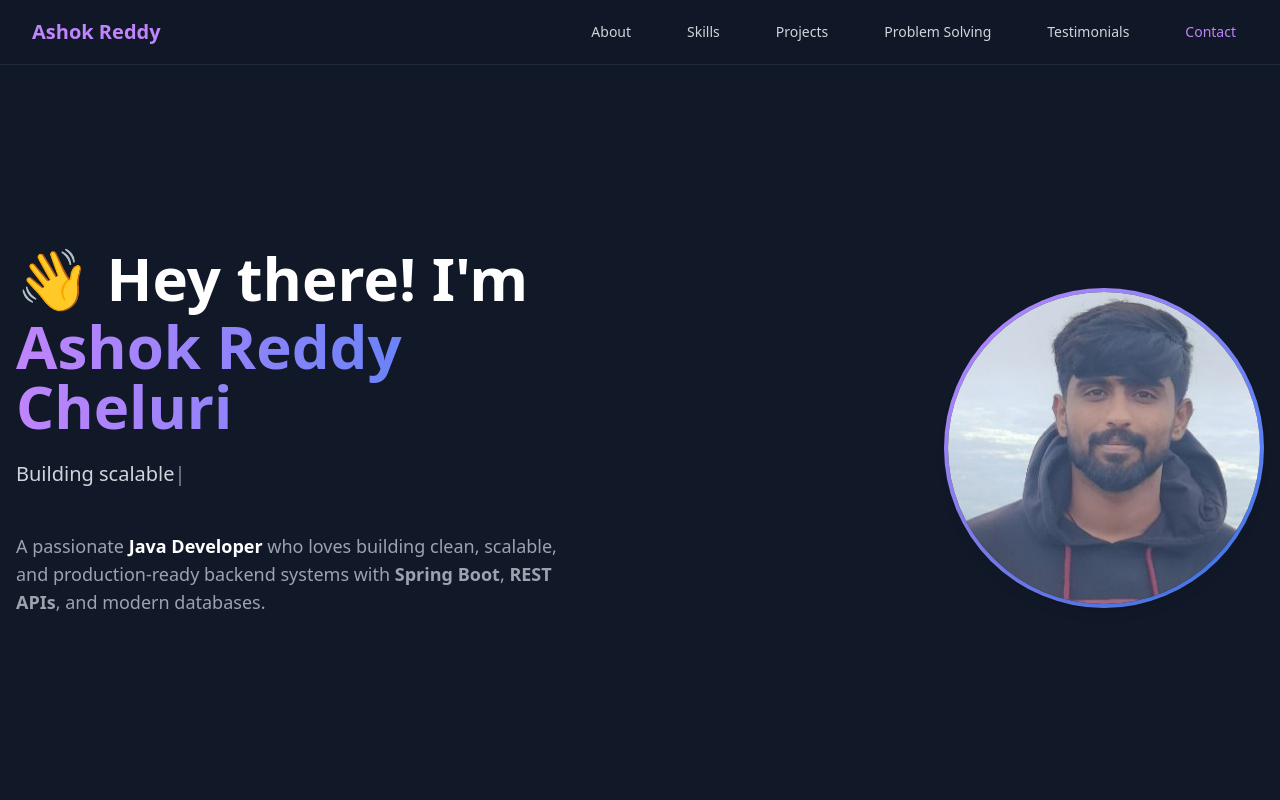
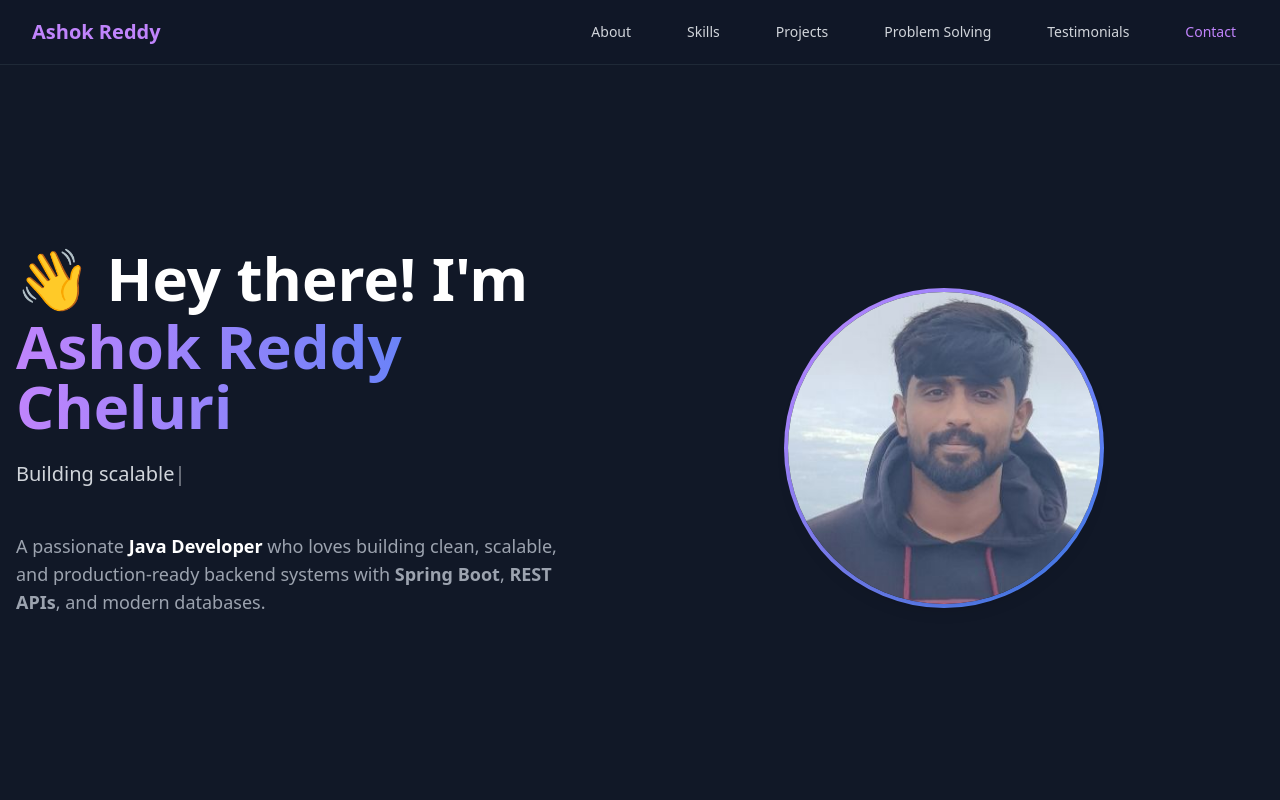
Before and after one commit to Cheluri-AshokReddy/AshokReddyPortfolio, a React (Vite) app: page / in a window 1280 px wide. Shown: the top 800 px of the page. Built offline with nearby package versions, Linux system fonts and the light colour scheme.

Commit message:
Update photo and other changes

```diff
--- a/src/components/Hero.tsx
+++ b/src/components/Hero.tsx
@@ -25,7 +25,7 @@ const Hero: React.FC = () => {
         setTimeout(() => setIsDeleting(true), 2000);
       } else if (isDeleting && currentText === "") {
         setIsDeleting(false);
-        setCurrentIndex(prev => (prev + 1) % texts.length);
+        setCurrentIndex((prev) => (prev + 1) % texts.length);
       }
     }, isDeleting ? 50 : 100);
 
@@ -53,13 +53,14 @@ const Hero: React.FC = () => {
             </div>
 
             <p className="text-base sm:text-lg text-gray-400 max-w-xl mx-auto lg:mx-0 mb-8">
-              A passionate <span className="font-semibold text-white">Java Developer</span> who loves building clean, scalable, and production‑ready backend systems with <span className="font-semibold">Spring Boot</span>, <span className="font-semibold">REST APIs</span>, and modern databases.
+              A passionate <span className="font-semibold text-white">Java Developer</span> who loves building clean, scalable, and production‑ready backend systems with{" "}
+              <span className="font-semibold">Spring Boot</span>,{" "}
+              <span className="font-semibold">REST APIs</span>, and modern databases.
             </p>
           </div>
 
           {/* Image Section */}
-          <div className="flex justify-center lg:justify-end">
-            <div className="relative">
+          <div className="relative" style={{ marginLeft: "120px" }}>
             <div className="w-64 h-64 sm:w-72 sm:h-72 lg:w-80 lg:h-80 rounded-full bg-gradient-to-br from-purple-400 to-blue-500 p-1">
               <div className="w-full h-full rounded-full bg-gray-900 flex items-center justify-center">
                 <img
@@ -72,7 +73,6 @@ const Hero: React.FC = () => {
           </div>
         </div>
       </div>
-      </div>
     </section>
   );
 };
```
Lines whose indentation alone changed are shown as unchanged.
